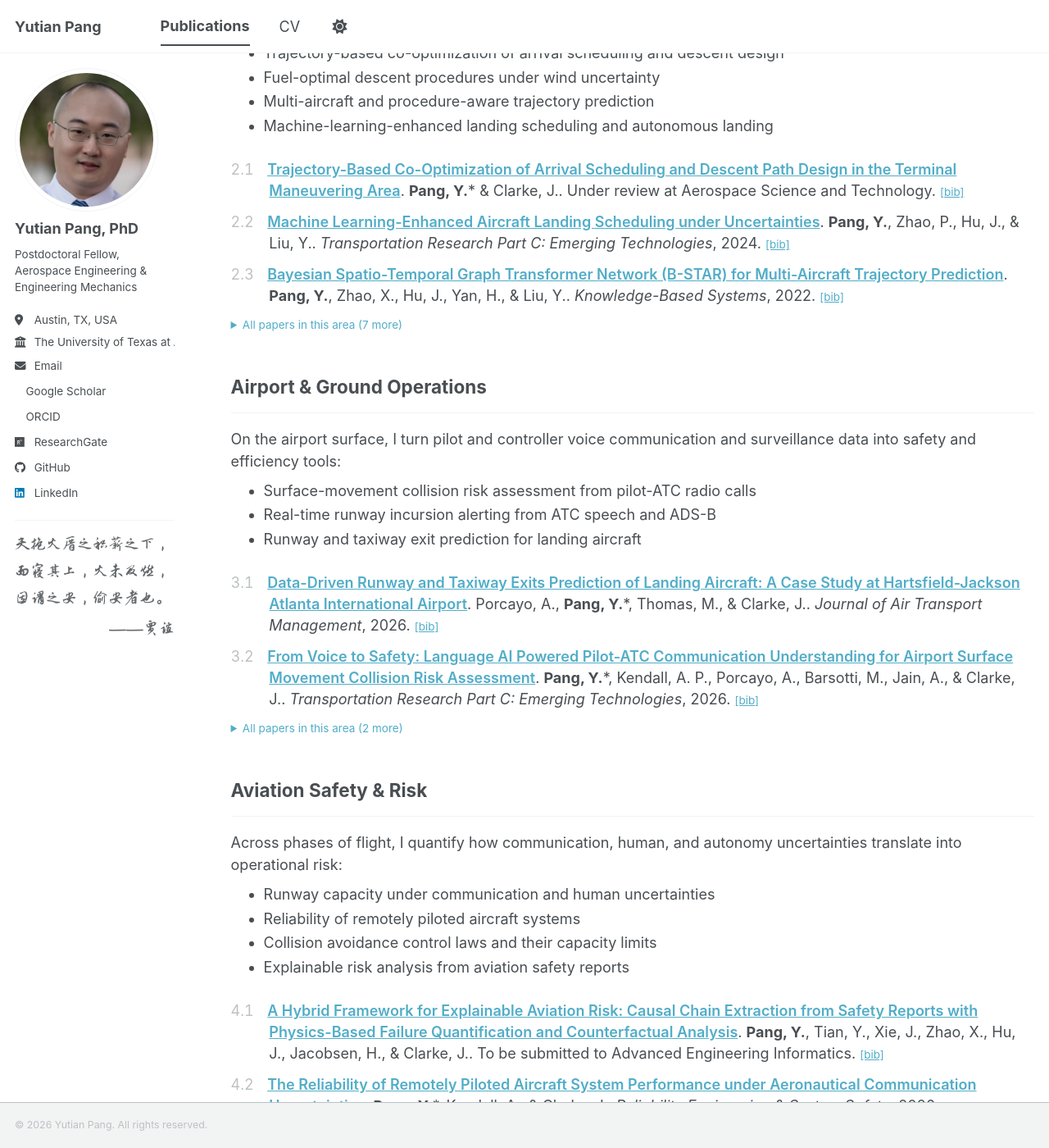
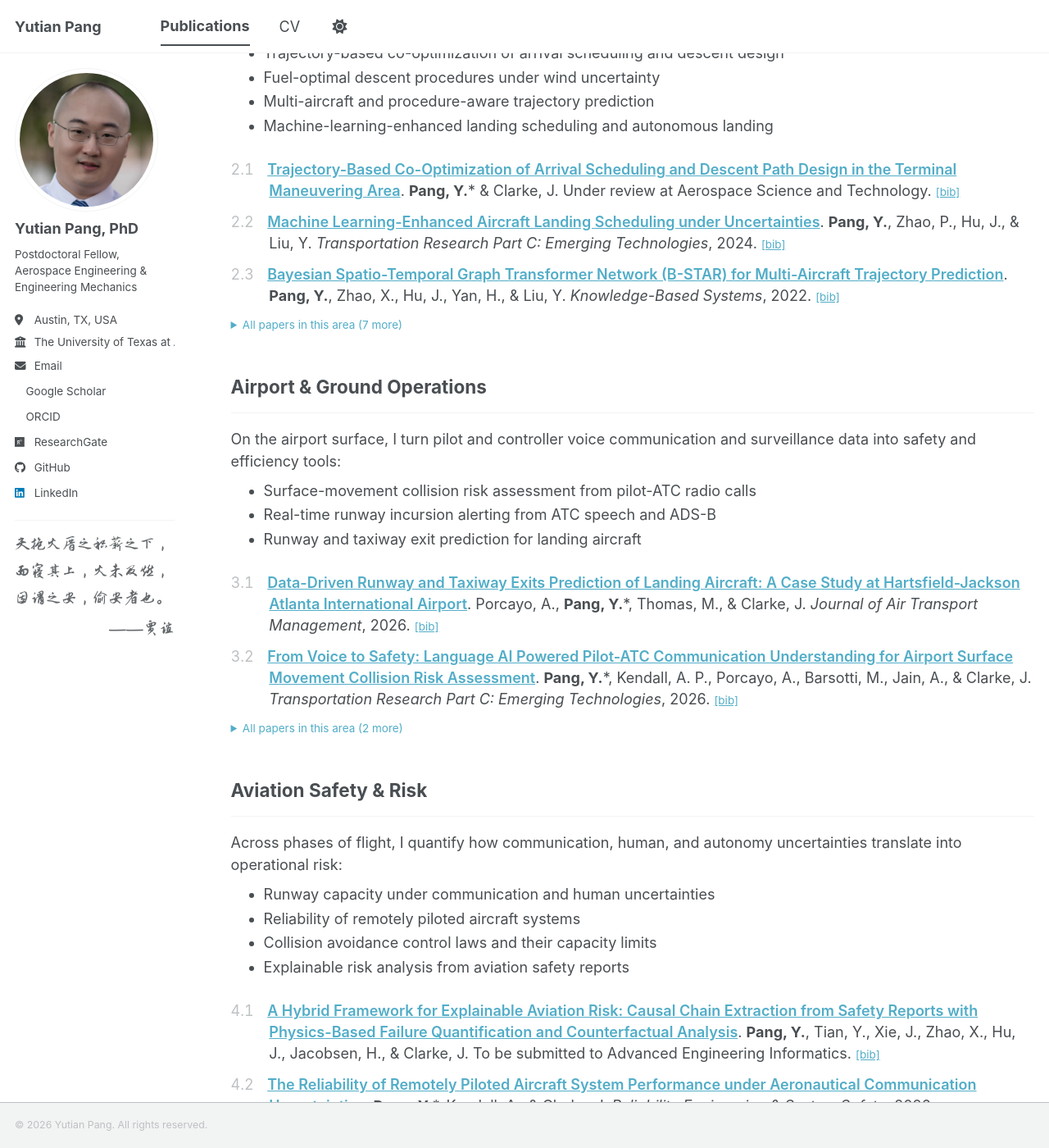
Before and after one commit to YutianPangASU/yutianpangasu.github.io, a Jekyll site: the page built from _pages/publications.html, in a window 1280 px wide and 1400 px high, scrolled down 951 px. Shown: the whole window at 82% size. Built offline with Jekyll 4.4.1, drawn with Linux system fonts in a browser that asks for light colours; a style sheet for code colours, icons or effects is not loaded; some of the changed text lies outside the part shown.

Commit message:
Drop redundant period after author lists (initials already end with one)
Co-Authored-By: Claude Fable 5 <noreply@anthropic.com>

```diff
--- a/_includes/publication-line.html
+++ b/_includes/publication-line.html
@@ -2,7 +2,7 @@
 <p class="pub-line{% if include.rep %} pub-line--rep{% endif %}">
   <span class="pub-line__num">{{ include.gnum }}.{{ include.num }}</span>
   <a class="pub-line__title" href="{{ base_path }}{{ include.post.url }}">{{ include.post.title }}</a>.
-  {{ include.post.authors }}.
+  {{ include.post.authors }}
   {%- if include.post.category == 'workingpapers' %}
   Working paper, in preparation.
   {%- elsif include.post.category == 'underreview' %}
```
